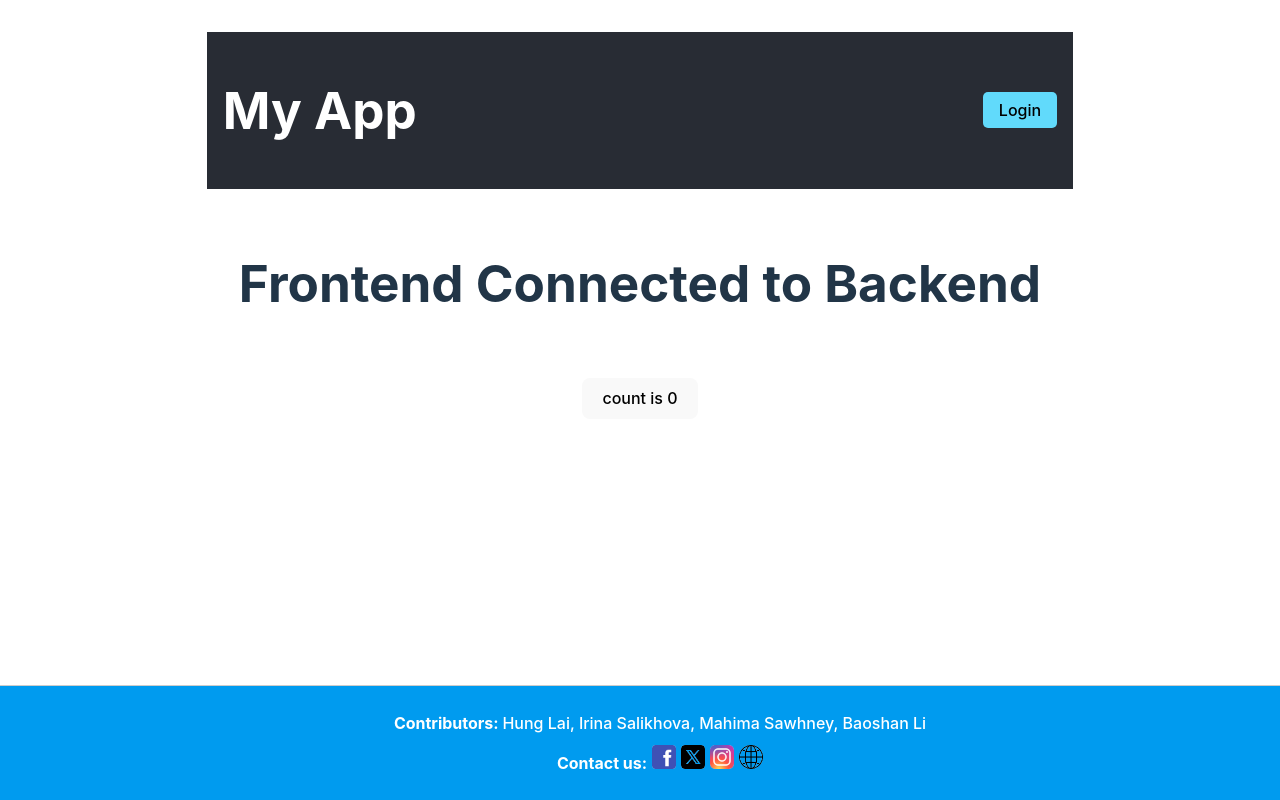
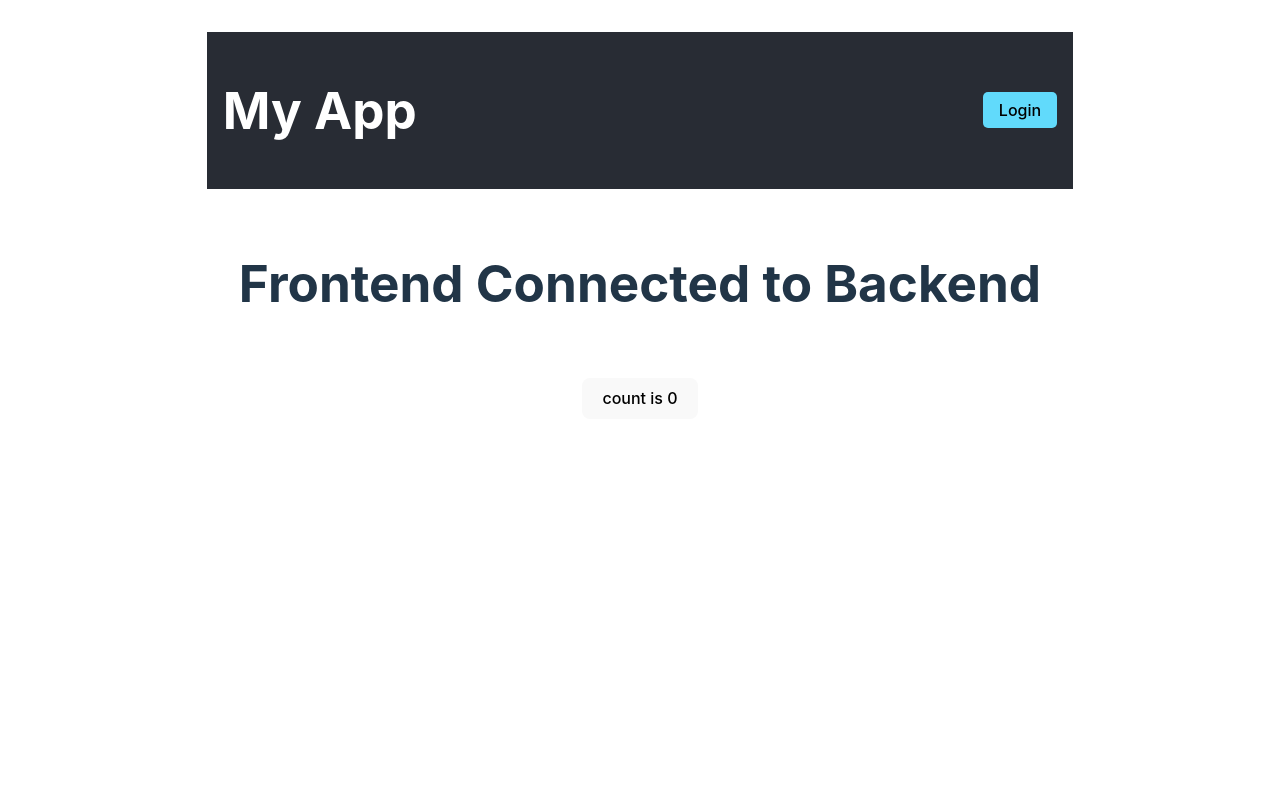
Before and after one commit to IrinaSalikhova/catsapp, a React (Vite) app in the folder frontend/: page / in a window 1280 px wide. Shown: the top 800 px of the page. Built offline with nearby package versions, Linux system fonts and the light colour scheme; no server answers.

Commit message:
footer not fixed (too many screen size otherwise)

```diff
--- a/frontend/src/assets/Footer.css
+++ b/frontend/src/assets/Footer.css
@@ -1,11 +1,11 @@
 footer {
-    background-color: #009BEF; /* Updated footer color to match the website */
+    background-color: #009BEF;
     padding: 20px;
-    text-align: center; /* Center the text */
-    border-top: 1px solid #ccc; /* Add a top border */
+    text-align: center;
+    border-top: 1px solid #ccc;
     bottom: 0;
     width: 100%;
-    position: fixed;
+    position: relative;
     left: 0;
     right: 0;
 }
```
